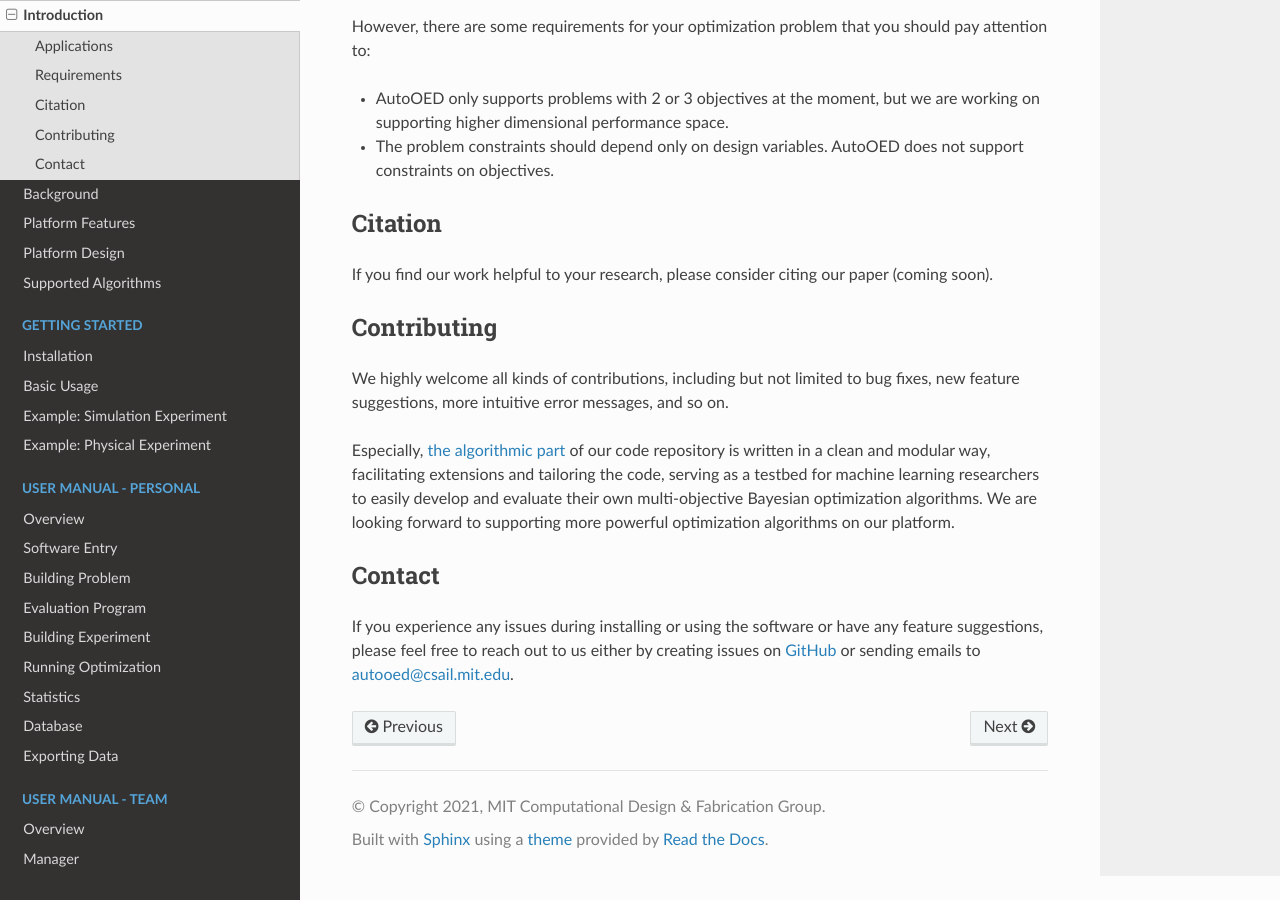
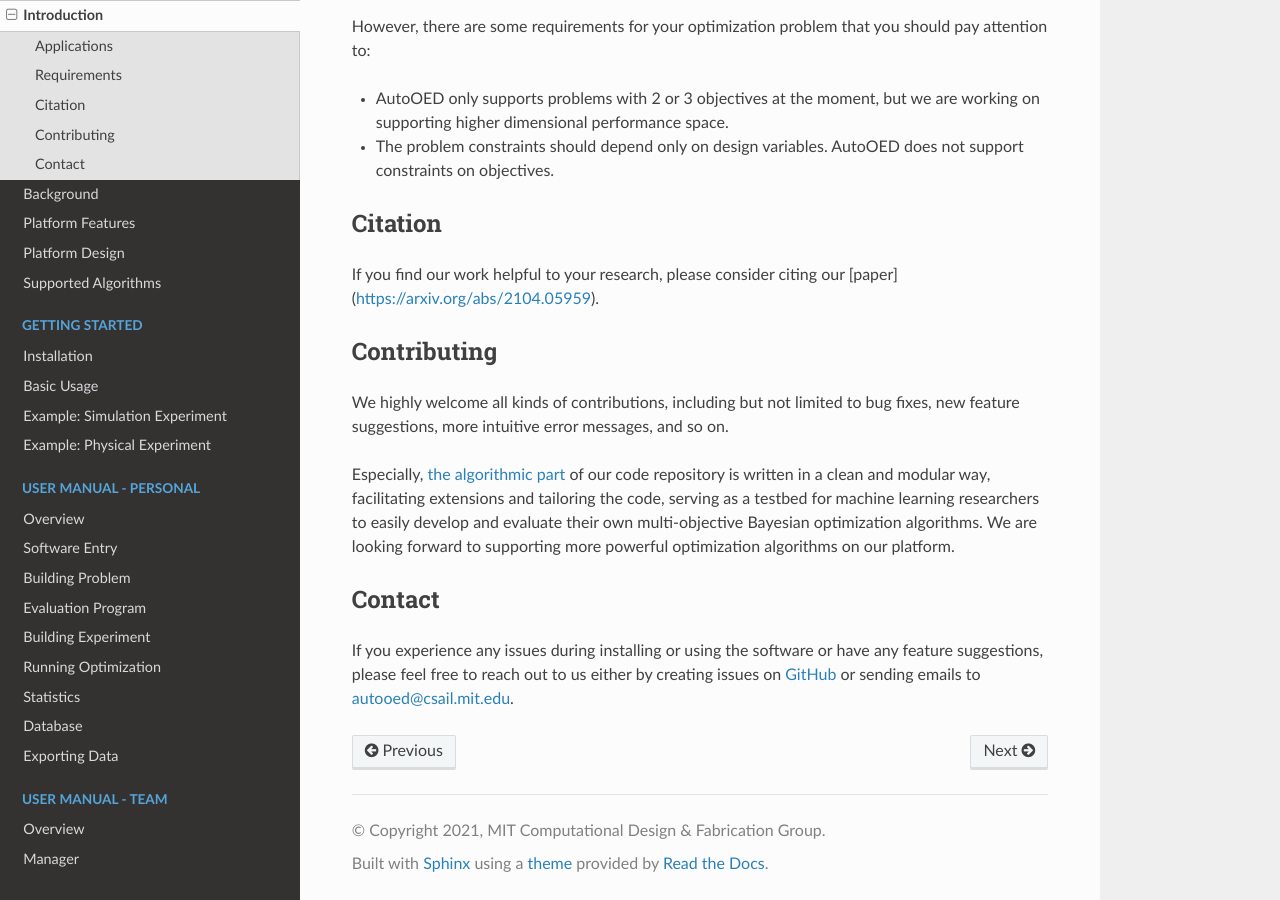
Before and after one commit to yunshengtian/AutoOED, a Sphinx documentation site: the page built from docs/source/content/about/introduction.rst, in a window 1280 px wide and 900 px high, scrolled down 1001 px. Built offline with Sphinx 7.4.7 and the Read the Docs theme 2.0.0, drawn with Linux system fonts in a browser that asks for light colours.

Commit message:
update paper

```diff
--- a/docs/source/content/about/introduction.rst
+++ b/docs/source/content/about/introduction.rst
@@ -46,7 +46,7 @@ However, there are some requirements for your optimization problem that you shou
 Citation
 ''''''''
 
-If you find our work helpful to your research, please consider citing our paper (coming soon).
+If you find our work helpful to your research, please consider citing our [paper](https://arxiv.org/abs/2104.05959).
 
 
 Contributing
```
Also changed, not shown: README.md (+2 -2 lines).
